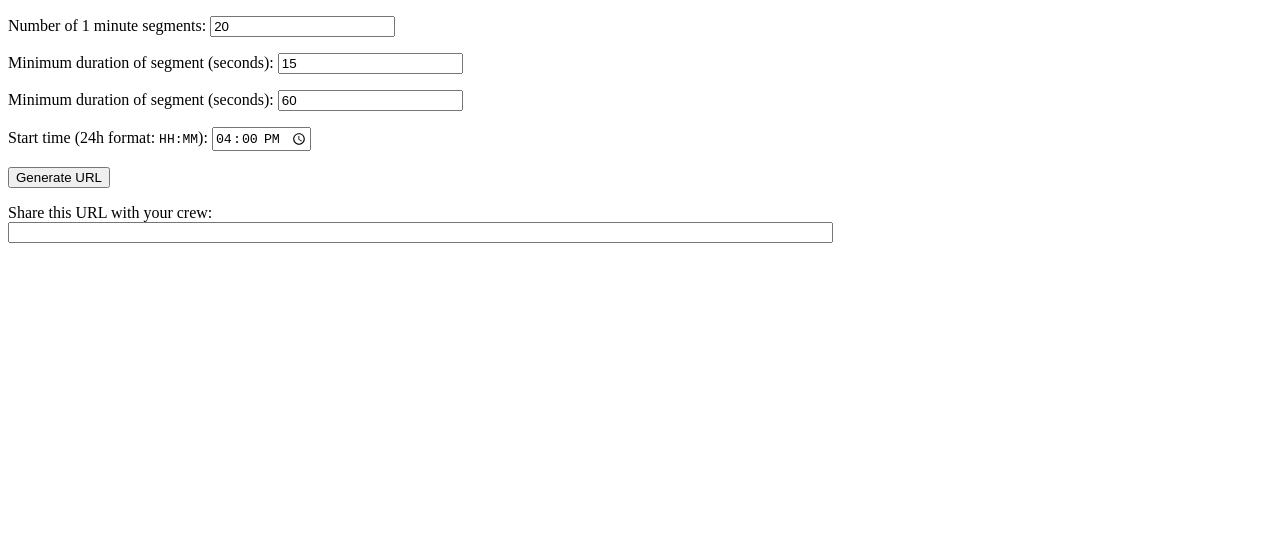
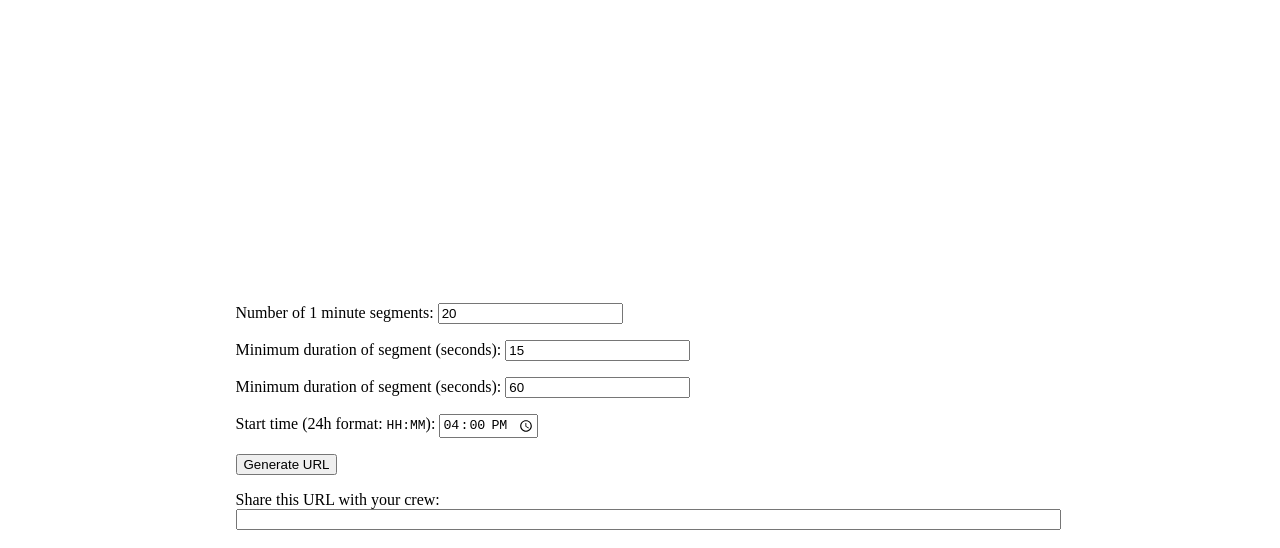
Before and after one commit to benjie/saricodo, a website: page index.html in a window 1280 px wide. Drawn offline with Linux system fonts and the light colour scheme.

Commit message:
Minor styling

```diff
--- a/index.html
+++ b/index.html
@@ -2,6 +2,21 @@
 <html>
   <head>
     <title>Saricodo</title>
+      <style>
+        html {
+          width: 100vw;
+          height: 100vh;
+          overflow: hidden;
+        }
+        body {
+          display: flex;
+          width: 100vw;
+          height: 100vh;
+          overflow: hidden;
+          align-items: center;
+          justify-content: center;
+        }
+      </style>
   </head>
   <body>
     <div id='configure'>
--- a/script.js
+++ b/script.js
@@ -127,14 +127,15 @@ function startCountdown(count, min, max, start, seed) {
     countdownWillStartEl.style.display = "none";
     countdownEl.style.display = "none";
     bangEl.style.display = "none";
+    document.body.style.backgroundColor = "";
     if (Date.now() > +finish) {
       bangEl.style.display = "block";
-      document.body.style.backgroundColor = "black";
       document.body.style.backgroundColor = "black";
     } else if (Date.now() > +startTime) {
       setTimeout(updateCountdown, INTERVAL);
       updateCountdown();
       countdownEl.style.display = "block";
+      document.body.style.backgroundColor = "black";
     } else {
       countdownWillStartEl.innerHTML = `Countdown will start at ${startTime.toTimeString()}`;
       countdownWillStartEl.style.display = "block";
```
